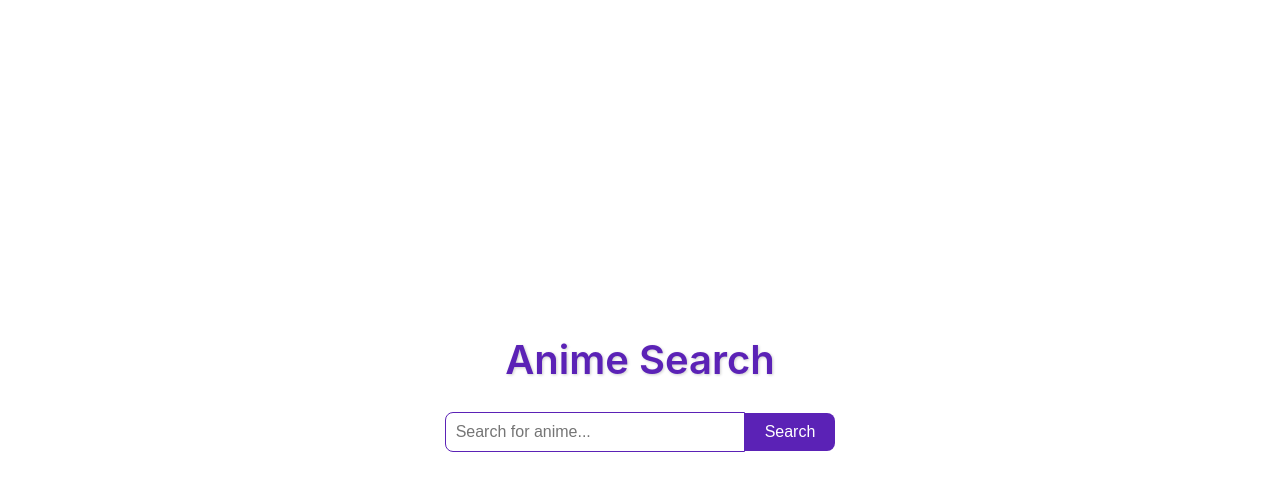
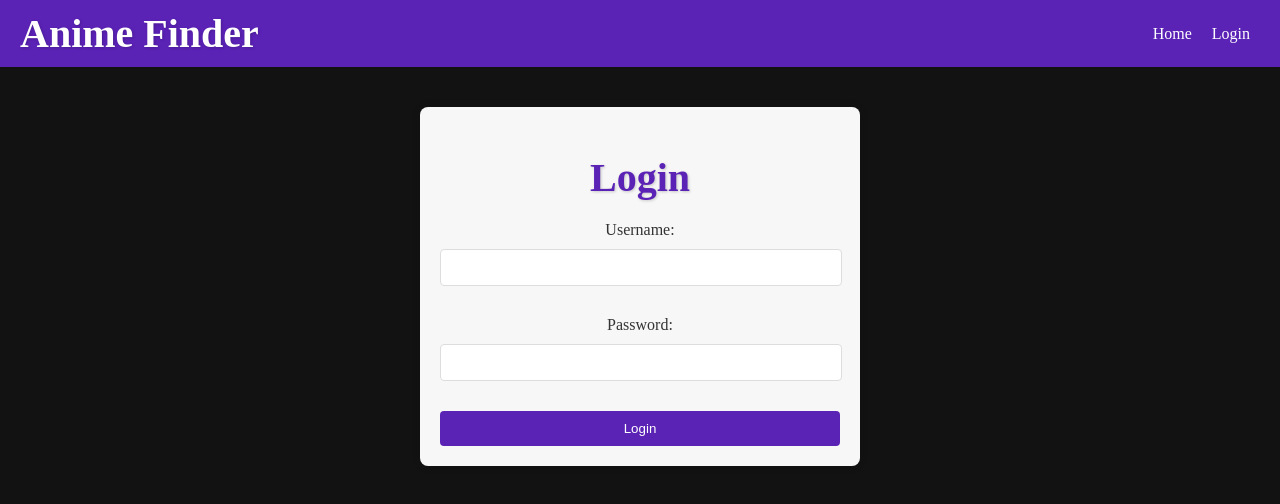
Before and after one commit to watch14/AnimeSaver, a Vue app in the folder AnimeSaver/: page /login in a window 1280 px wide. Shown: the top 504 px of the page. Built offline with nearby package versions, Linux system fonts and the light colour scheme.

Commit message:
login and header design

```diff
--- a/AnimeSaver/package.json
+++ b/AnimeSaver/package.json
@@ -9,7 +9,8 @@
     "preview": "vite preview"
   },
   "dependencies": {
-    "vue": "^3.4.29"
+    "vue": "^3.4.29",
+    "vue-router": "^4.4.3"
   },
   "devDependencies": {
     "@vitejs/plugin-vue": "^5.0.5",
--- a/AnimeSaver/src/App.vue
+++ b/AnimeSaver/src/App.vue
@@ -1,18 +1,19 @@
 <template>
   <div id="app">
+    <Header />
     <div class="container">
-      <AnimeSearch />
+      <router-view />
     </div>
   </div>
 </template>
 
 <script>
-import AnimeSearch from './components/AnimeSearch.vue';
+import Header from './components/Header.vue'; // Import Header component
 
 export default {
   name: 'App',
   components: {
-    AnimeSearch
+    Header
   }
 };
 </script>
@@ -22,12 +23,13 @@ export default {
 #app {
   width: 100%;
   display: flex;
-  justify-content: center;
-  align-items: center;
+  flex-direction: column;
+  justify-content: flex-start;
   min-height: 100vh;
   margin: 0;
   margin-inline: auto;
 
+  background-color: #131212;
 }
 
 /* Centered container styling */
--- a/AnimeSaver/src/components/AnimeSearch.vue
+++ b/AnimeSaver/src/components/AnimeSearch.vue
@@ -1,6 +1,6 @@
 <template>
     <div class="anime-search-container">
-        <h1>Anime Search</h1>
+        <h1>Search</h1>
         <div class="search-bar">
             <input v-model="query" @keyup.enter="searchAnime" placeholder="Search for anime..." class="search-input" />
             <button @click="searchAnime" class="search-button">Search</button>
--- /dev/null
+++ b/AnimeSaver/src/components/Header.vue
@@ -0,0 +1,43 @@
+<template>
+    <header class="header">
+        <div class="logo">
+            <h1>Anime Finder</h1>
+        </div>
+        <nav>
+            <router-link to="/">Home</router-link>
+            <router-link to="/login">Login</router-link>
+        </nav>
+    </header>
+</template>
+
+<script>
+export default {
+    name: 'Header'
+};
+</script>
+
+<style scoped>
+.header {
+    display: flex;
+    justify-content: space-between;
+    align-items: center;
+    padding: 10px 20px;
+    background-color: #5b22b6;
+}
+
+.logo h1 {
+    margin: 0;
+    color: white;
+    font-weight: 700;
+}
+
+nav a {
+    color: white;
+    text-decoration: none;
+    margin: 0 10px;
+}
+
+nav a:hover {
+    text-decoration: underline;
+}
+</style>
--- /dev/null
+++ b/AnimeSaver/src/components/Login.vue
@@ -0,0 +1,96 @@
+<template>
+    <div class="login-container">
+        <h1>Login</h1>
+        <form @submit.prevent="handleLogin">
+            <div class="form-group">
+                <label for="username">Username:</label>
+                <input type="text" id="username" v-model="username" required />
+            </div>
+            <div class="form-group">
+                <label for="password">Password:</label>
+                <input type="password" id="password" v-model="password" required />
+            </div>
+            <button type="submit">Login</button>
+        </form>
+    </div>
+</template>
+
+<script>
+export default {
+    data() {
+        return {
+            username: '',
+            password: ''
+        };
+    },
+    methods: {
+        handleLogin() {
+            // Placeholder for login logic
+            console.log('Username:', this.username);
+            console.log('Password:', this.password);
+            // Redirect to home or perform actual login action
+
+        }
+    }
+};
+</script>
+
+<style scoped>
+form {
+    display: flex;
+    flex-direction: column;
+    justify-content: center;
+    align-items: center;
+    gap: 10px;
+    width: 100%;
+}
+
+.form-group {
+    width: 100%;
+    display: flex;
+    flex-direction: column;
+    gap: 10px;
+    margin-bottom: 20px;
+}
+
+.login-container {
+    max-width: 400px;
+    width: 100%;
+    margin: 0 auto;
+    padding: 20px;
+    background-color: #f7f7f7;
+    border-radius: 8px;
+    box-shadow: 0 0 10px rgba(0, 0, 0, 0.1);
+
+
+}
+
+h1 {
+    text-align: center;
+    margin-bottom: 20px;
+}
+
+
+input {
+    width: 100%;
+    padding: 10px 0;
+    border: 1px solid #ddd;
+    border-radius: 4px;
+}
+
+button {
+    width: 100%;
+    padding: 10px;
+    background-color: #5b22b6;
+    color: white;
+    border: none;
+    border-radius: 4px;
+    cursor: pointer;
+}
+
+button:hover {
+    background-color: #411d7a;
+}
+
+;
+</style>;
```
Also changed, not shown: AnimeSaver/src/main.js (+4 -5 lines), AnimeSaver/src/router/index.js (added, +15 -0 lines), 1 other file (tests, documents, lock files or other folders).
